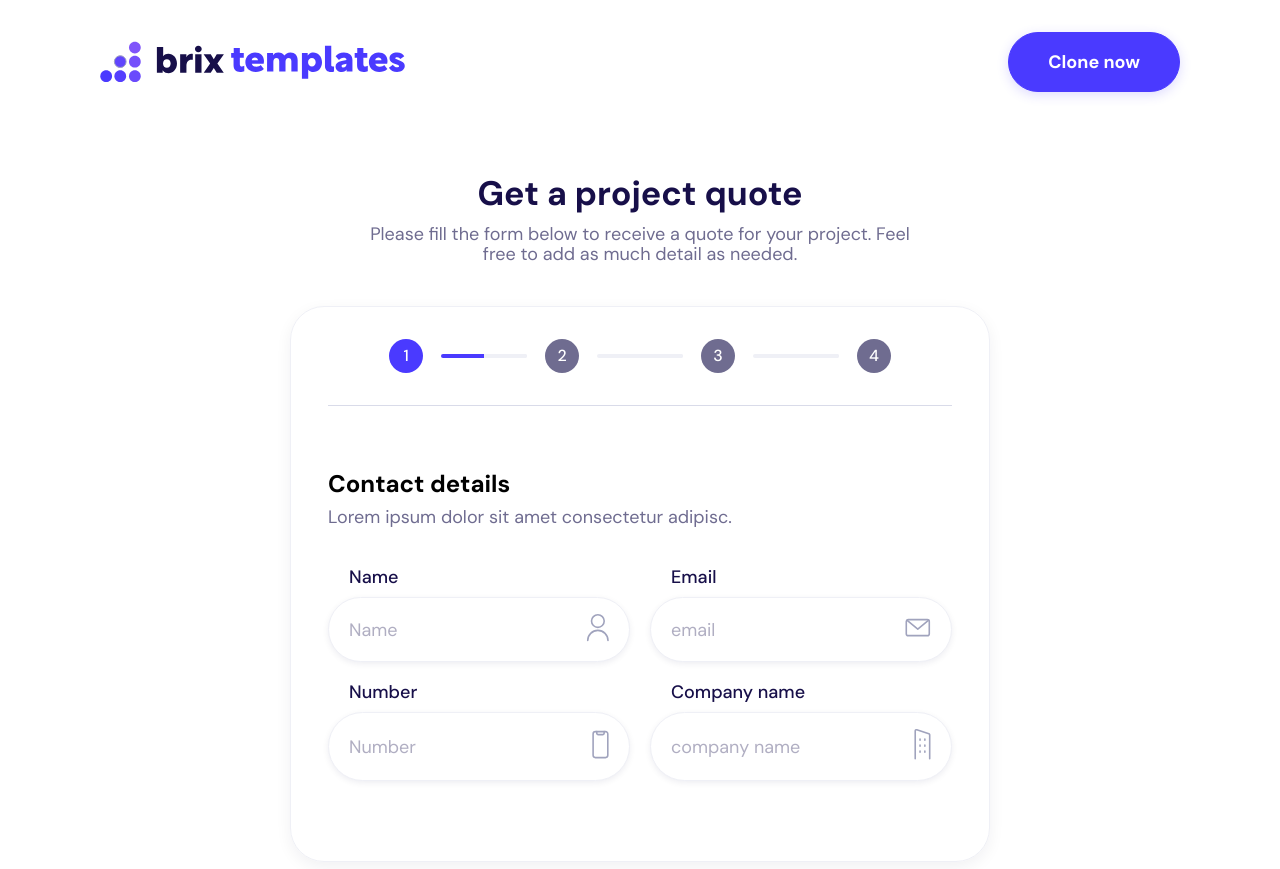
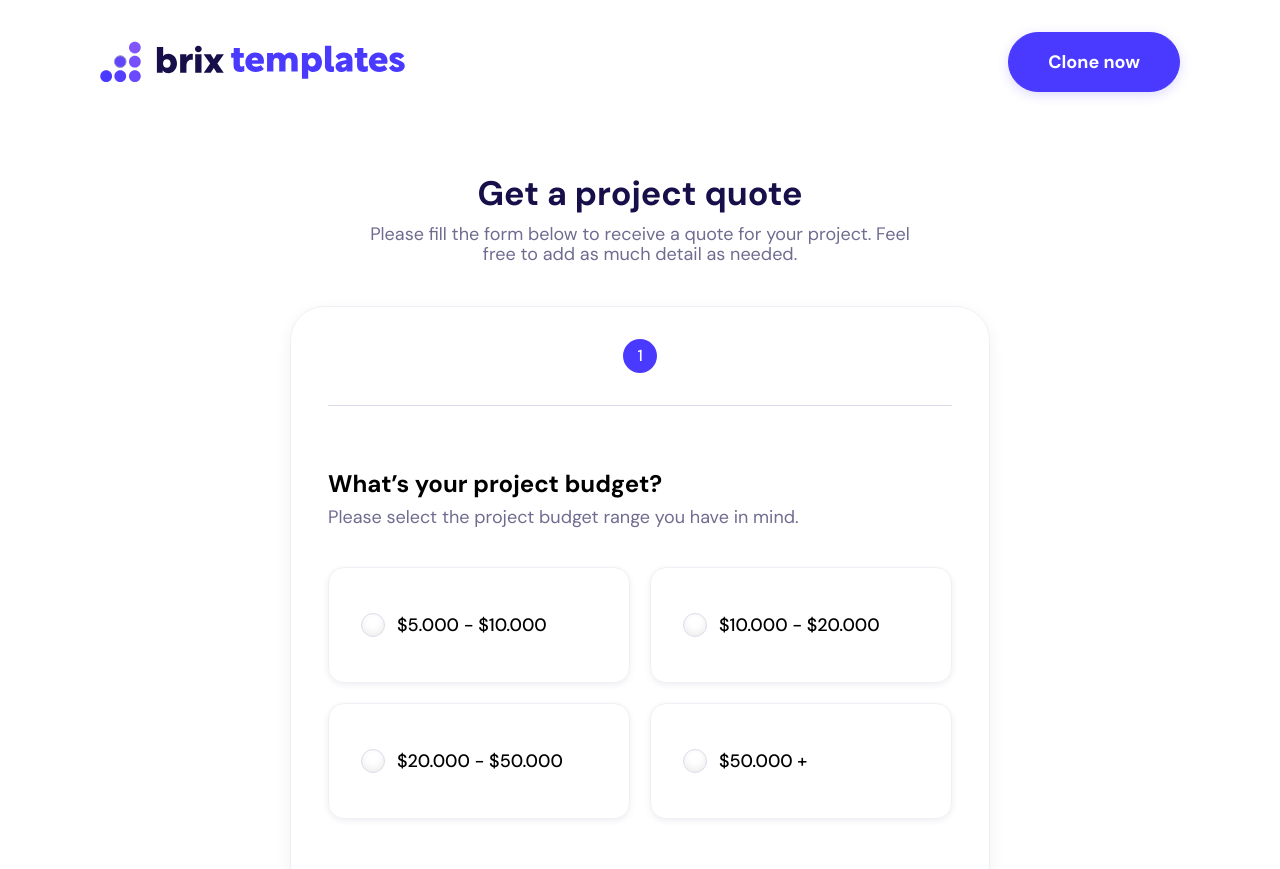
Before and after one commit to Vladislav-Chistyakov/Multi-step-Form, a Vue app: page / in a window 1280 px wide. Shown: the top 869 px of the page. Built offline with nearby package versions, Linux system fonts and the light colour scheme.

Commit message:
Убрал console

```diff
--- a/src/components/main/steps.js
+++ b/src/components/main/steps.js
@@ -5,26 +5,26 @@ import stepSubmit from "./Steps/StepSubmit.vue";
 
 
 export const steps = [
-    {
-        component: stepInputs,
-        title: 'Contact details',
-        description: 'Lorem ipsum dolor sit amet consectetur adipisc.'
-    },
-    {
-        component: stepCheckbox,
-        title: 'Our services',
-        description: 'Please select which service you are interested in.'
-    },
+    // {
+    //     component: stepInputs,
+    //     title: 'Contact details',
+    //     description: 'Lorem ipsum dolor sit amet consectetur adipisc.'
+    // },
+    // {
+    //     component: stepCheckbox,
+    //     title: 'Our services',
+    //     description: 'Please select which service you are interested in.'
+    // },
     {
         component: stepRadio,
         title: 'What’s your project budget?',
         description: 'Please select the project budget range you have in mind.'
     },
-    {
-        component: stepSubmit,
-        title: '',
-        description: ''
-    }
+    // {
+    //     component: stepSubmit,
+    //     title: '',
+    //     description: ''
+    // }
 ]
 
 export const activeStepComponent = function (index) {
--- a/src/components/ui/inputs/RadioButton.vue
+++ b/src/components/ui/inputs/RadioButton.vue
@@ -25,11 +25,9 @@ export default {
       this.$emit('check', this.titleRadio)
     },
     focusin () {
-      console.warn('focus In')
       this.statusFocusRadio = true
     },
     focusOut () {
-      console.warn('focus Out')
       this.statusFocusRadio = false
     },
     activeKeyEnter () {
```
